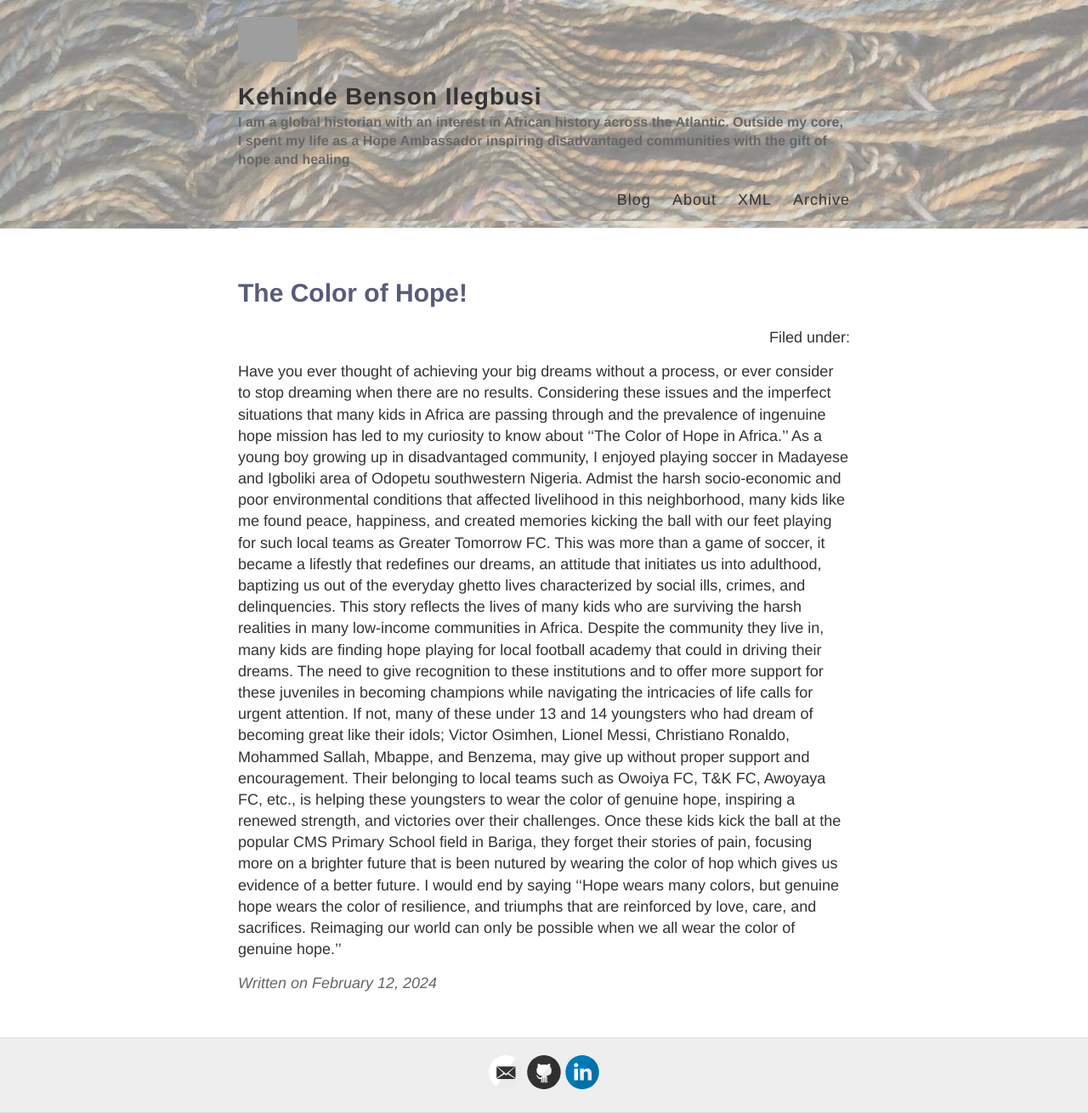
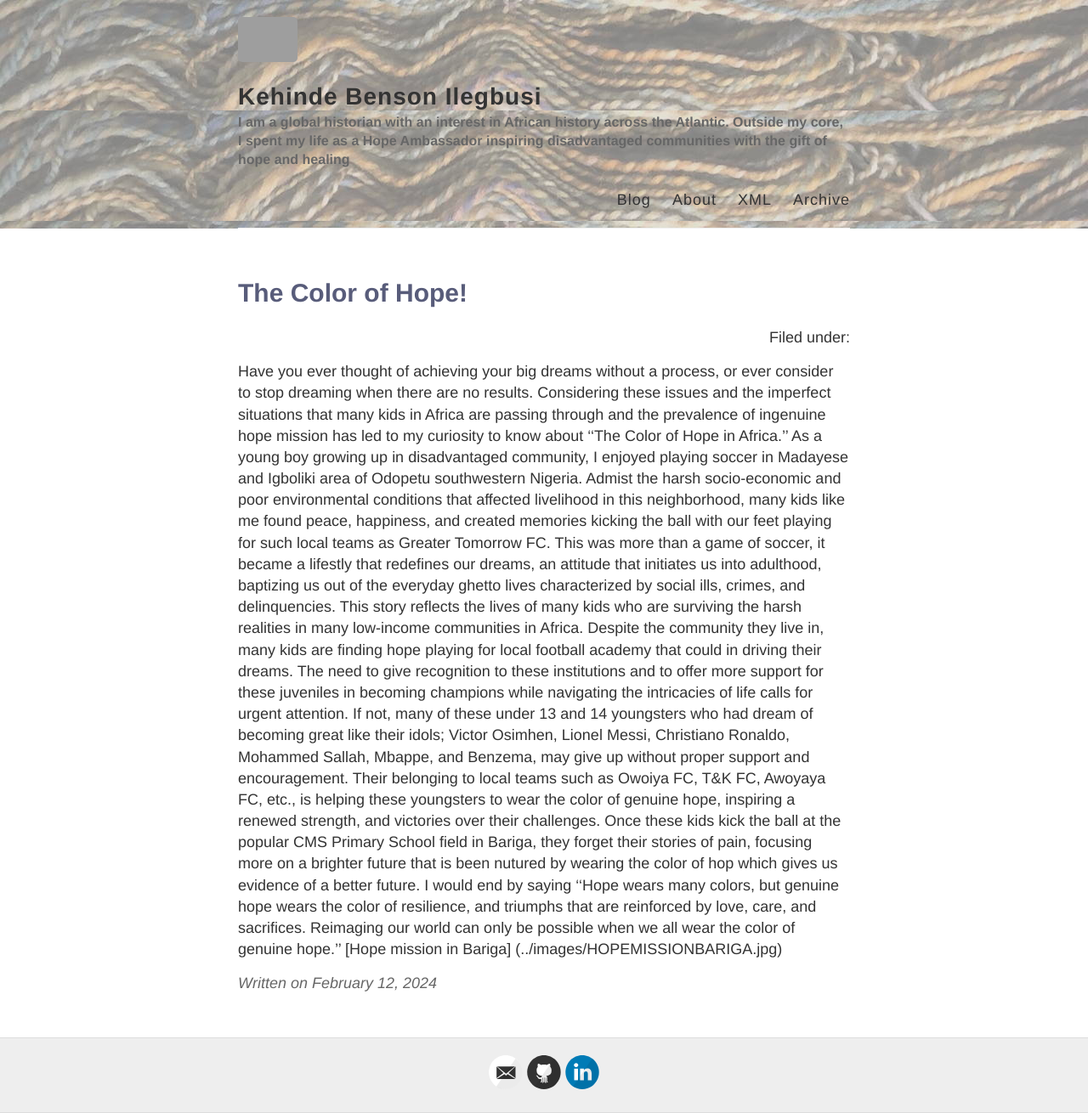
Before and after one commit to ilegbusi/ilegbusi.github.io, a Jekyll site: the page built from _posts/2024-02-12-Afirika-Wa.md, in a window 1280 px wide. Shown: the whole page at 85% size. Built offline with Jekyll 4.4.1, drawn with Linux system fonts in a browser that asks for light colours; grey boxes are pictures that could not be loaded.

Commit message:
Update 2024-02-23-The-Color-of-Hope

```diff
--- a/_posts/2024-02-12-Afirika-Wa.md
+++ b/_posts/2024-02-12-Afirika-Wa.md
@@ -7,3 +7,4 @@ title: The Color of Hope!
  As a young boy growing up in disadvantaged community, I enjoyed playing soccer in Madayese and Igboliki area of Odopetu southwestern Nigeria. Admist the harsh socio-economic and poor environmental conditions that affected livelihood in this neighborhood, many kids like me found peace, happiness, and created memories kicking the ball with our feet playing for such local teams as Greater Tomorrow FC. This was more than a game of soccer, it became a lifestly that redefines our dreams, an attitude that initiates us into adulthood, baptizing us out of the everyday ghetto lives characterized  by social ills, crimes, and delinquencies.
  This story reflects the lives of many kids who are surviving the harsh realities in many low-income communities in Africa. Despite the community they live in, many kids are finding hope playing for local football academy that could in driving their dreams. The need to give recognition to these institutions and to offer more support for these juveniles in becoming champions while navigating the intricacies of life calls for urgent attention. If not, many of these under 13 and 14 youngsters who had dream of becoming great like their idols; Victor Osimhen, Lionel Messi, Christiano Ronaldo, Mohammed Sallah, Mbappe, and Benzema, may give up without proper support and encouragement. Their belonging to local teams such as Owoiya FC, T&K FC, Awoyaya FC, etc., is helping these youngsters to wear the color of genuine hope, inspiring a renewed strength, and victories over their challenges. Once these kids kick the ball at the popular CMS Primary School field in Bariga, they forget their stories of pain, focusing more on a brighter future that is been nutured by wearing the color of hop which gives us evidence of a better future.
  I would end by saying ''Hope wears many colors, but genuine hope wears the color of resilience, and triumphs that are reinforced by love, care, and sacrifices. Reimaging our world can only be possible when we all wear the color of genuine hope.''
+ [Hope mission in Bariga] (../images/HOPEMISSIONBARIGA.jpg)
```
